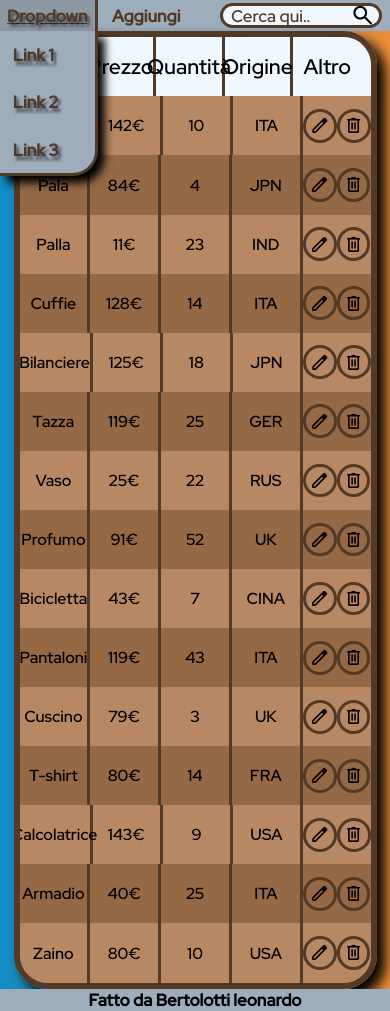
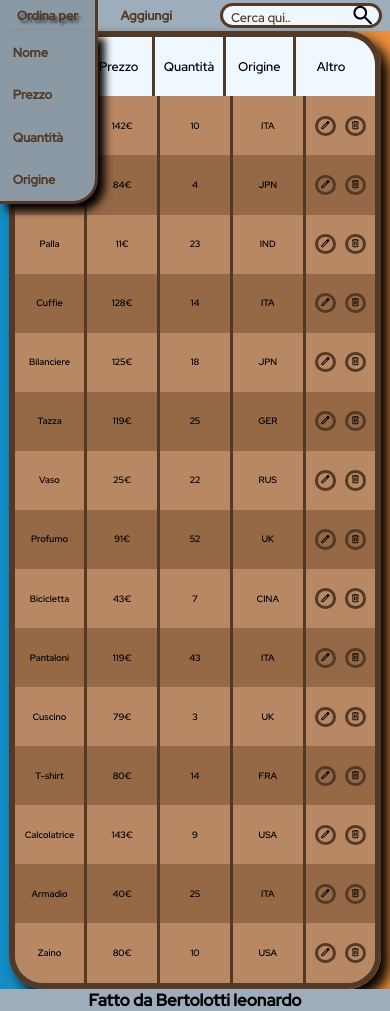
Before and after one commit to leobertolotti1806/BERTOLOTTI_magazzino, a plain HTML site: page index.html in a window 390 px wide. Drawn offline with nearby package versions, Linux system fonts and the light colour scheme.

Commit message:
aggiustamento parte mobile

```diff
--- a/index.html
+++ b/index.html
@@ -21,11 +21,12 @@
     <header>
         <div>
             <div id="sort">
-                <div>Dropdown</div>
+                <div>Ordina per</div>
                 <div>
-                    <div>Link 1</div>
-                    <div>Link 2</div>
-                    <div>Link 3</div>
+                    <div>Nome</div>
+                    <div>Prezzo</div>
+                    <div>Quantità</div>
+                    <div>Origine</div>
                 </div>
             </div>
             <div id="add">Aggiungi</div>
--- a/script.js
+++ b/script.js
@@ -83,8 +83,6 @@ let menuIcon = menu.querySelector("#icon");
 let menuTitle = menu.querySelector("span");
 let search = document.querySelector("input");
 let inputs = menu.querySelectorAll("input");
-
-data.sort((x, y) => x.nome.local);
 
 for (const item of data) {
     item.prezzo = Math.floor(Math.random() * (150 - 10 + 1)) + 10;
--- a/style.css
+++ b/style.css
@@ -78,8 +78,7 @@ header > div:first-child > div{
     font-weight: bold;
     box-sizing: border-box;
     cursor: pointer;
-    text-decoration: underline transparent;
-    transition: text-decoration 0.4s, text-shadow 0.4s;
+    transition: text-decoration 0.3s, text-shadow 0.3s, background-color 0.3s;
 }
 
 #sort > div:first-child {
@@ -88,13 +87,14 @@ header > div:first-child > div{
     justify-content: center;
     height: 100%;
     cursor: pointer;
-    transition: background-color 0.4s;
+    transition: text-shadow 0.3s, background-color 0.3s;
 }
 
 #sort{
     position: relative;
     display: inline-block;
     border-right: 0.4vh #533a26 solid;
+    transition: text-shadow 0.3s;
 }
 
 #sort > div:last-child {
@@ -105,14 +105,14 @@ header > div:first-child > div{
     width: 100%;
     box-shadow: 0.8vh 0.8vh 1vh black;
     overflow: hidden;
-    background-color: #9DADBC;
+    background-color: #8b99a5;
 }
 
 #sort > div:last-child > div {
     display: block;
     padding: 1.5vh;
     text-decoration: underline transparent;
-    transition: text-decoration 0.4s, transform 0.4s, background-color 0.4s;
+    transition: text-decoration 0.3s, transform 0.3s;
 }
 
 #sort > div:last-child > div:hover{
@@ -128,14 +128,9 @@ header > div:first-child > div{
     border-bottom-right-radius: 3vh;
 }
 
-#sort:hover > div:first-child{
+#add:hover , #sort:hover > div:first-child{
+    text-shadow: 0.3vh 0.3vh 0.3vh rgba(0, 0, 0, 0.5);
     background-color: #8b99a5;
-}
-
-header > div:first-child > div:first-child:hover{
-    text-decoration: underline #533a26;
-    background-color: #8b99a5;
-    text-shadow: 0.3vh 0.3vh 0.3vh rgba(0, 0, 0, 0.5);
 }
 
 header > div:last-child{
@@ -247,6 +242,7 @@ main > div:last-child > div > div{
     justify-content: center;
     border-right: 0.4vh #533a26 solid;
     width: 20%;
+    font-size: 2vh;
     height: 100%;
 }
 
@@ -397,4 +393,48 @@ main button:hover{
     main{
         width: 90%;
     }
+
+    main > div:last-child > div > div{
+        font-size: 1.8vh;
+    }
 }
+
+@media screen and (max-width: 576px) {
+    main{
+        width: 92.5%;
+    }
+
+    main > div:first-child > div:first-child > div{
+        font-size: 1.7vh;
+    }
+
+    main > div:last-child > div > div{
+        font-size: 1.3vh;
+    }
+
+    main button{
+        width: 3vh;
+        height: 3vh;
+        font-size: 1.8vh !important;
+    }
+}
+
+@media screen and (max-width: 400px) {
+    main > div:first-child > div:first-child > div{
+        font-size: 1.5vh;
+    }
+
+    main > div:last-child > div > div{
+        font-size: 1.1vh;
+    }
+
+    main button{
+        width: 2.4vh;
+        height: 2.4vh;
+        font-size: 1.4vh !important;
+    }
+
+    #sort , #add , header input::placeholder{
+        font-size: 1.5vh !important;
+    }
+}
```
